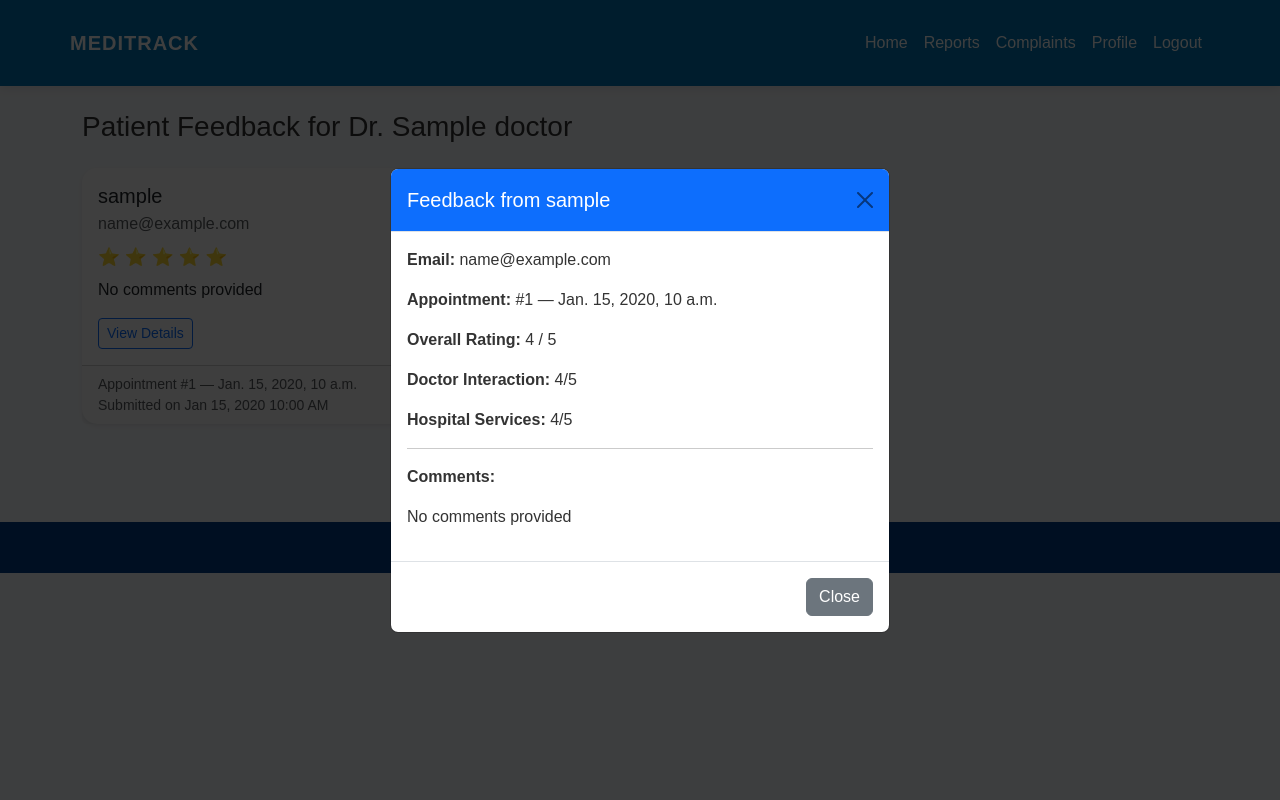
After one commit to gktk2004/medi_track_updated, a Django app: template meditrackapp/templates/doctor/doctor_feedback.html in a window 1280 px wide, after a click on "View Details". The commit adds this page. Run offline with Django 3.2, Linux system fonts and the light colour scheme; the template is opened without the code that fills it: most values are stand-ins (such as "Sample title", 1, 10 or a date in 2020).

Commit message:
FeedBack

```diff
--- a/meditrack/settings.py
+++ b/meditrack/settings.py
@@ -136,6 +136,6 @@ EMAIL_BACKEND = 'django.core.mail.backends.smtp.EmailBackend'
 EMAIL_HOST = 'smtp.gmail.com'
 EMAIL_PORT = 587
 EMAIL_USE_TLS = True
-EMAIL_HOST_USER = 'kishantm96@gmail.com'
-EMAIL_HOST_PASSWORD = 'grid vkqi yoxj oblo'  # Not your Gmail password!
+EMAIL_HOST_USER = ''
+EMAIL_HOST_PASSWORD = ''  # Not your Gmail password!
 DEFAULT_FROM_EMAIL = EMAIL_HOST_USER
--- a/meditrackapp/templates/admin/add_doctor.html
+++ b/meditrackapp/templates/admin/add_doctor.html
@@ -38,7 +38,7 @@
 
         <div class="mb-3">
           <label class="form-label fw-semibold" style="color: #0077b6;">Password</label>
-          <input type="password" name="password" class="form-control" required placeholder="Set temporary password">
+          <input type="password" name="password" class="form-control" required placeholder="Enter password">
         </div>
 
         <!-- Department / Specialization -->
--- /dev/null
+++ b/meditrackapp/templates/doctor/doctor_feedback.html
@@ -0,0 +1,75 @@
+{% extends 'doctor/doctor_index.html' %}
+{% block content %}
+<style>
+  body { background-color: #f7f9fc; }
+  .rating { color: #ffc107; font-size: 1.1rem; }
+</style>
+
+<div class="container py-4">
+  <h3 class="mb-4">Patient Feedback for Dr. {{ doctor.name }}</h3>
+
+  {% if feedback_list %}
+    <div class="row">
+      {% for fb in feedback_list %}
+        <div class="col-md-6 mb-4">
+          <div class="card shadow-sm">
+            <div class="card-body">
+              <h5 class="card-title mb-1">{{ fb.appointment.user.username }}</h5>
+              <p class="text-muted mb-2">{{ fb.appointment.user.email }}</p>
+
+              <div class="rating mb-2">
+                {% for i in "12345"|slice:":fb.star_rating"|make_list %}
+                  ⭐
+                {% endfor %}
+              </div>
+
+              <p class="card-text text-truncate" style="max-width: 90%;">
+                {{ fb.comments|default:"No comments provided" }}
+              </p>
+
+              <button class="btn btn-outline-primary btn-sm" data-bs-toggle="modal" data-bs-target="#feedbackModal{{ fb.id }}">
+                View Details
+              </button>
+            </div>
+            <div class="card-footer text-muted small">
+              Appointment #{{ fb.appointment.id }} — {{ fb.appointment.date }}
+              <br>Submitted on {{ fb.created_at|date:"M d, Y h:i A" }}
+            </div>
+          </div>
+        </div>
+
+        <!-- Feedback Modal -->
+        <div class="modal fade" id="feedbackModal{{ fb.id }}" tabindex="-1" aria-labelledby="feedbackModalLabel{{ fb.id }}" aria-hidden="true">
+          <div class="modal-dialog modal-dialog-centered">
+            <div class="modal-content">
+              <div class="modal-header bg-primary text-white">
+                <h5 class="modal-title" id="feedbackModalLabel{{ fb.id }}">
+                  Feedback from {{ fb.appointment.user.username }}
+                </h5>
+                <button type="button" class="btn-close" data-bs-dismiss="modal"></button>
+              </div>
+              <div class="modal-body">
+                <p><strong>Email:</strong> {{ fb.appointment.user.email }}</p>
+                <p><strong>Appointment:</strong> #{{ fb.appointment.id }} — {{ fb.appointment.date }}</p>
+                <p><strong>Overall Rating:</strong> {{ fb.star_rating }} / 5</p>
+                <p><strong>Doctor Interaction:</strong> {{ fb.doctor_interaction_rating }}/5</p>
+                <p><strong>Hospital Services:</strong> {{ fb.hospital_service_rating }}/5</p>
+                <hr>
+                <p><strong>Comments:</strong></p>
+                <p>{{ fb.comments|default:"No comments provided" }}</p>
+              </div>
+              <div class="modal-footer">
+                <button type="button" class="btn btn-secondary" data-bs-dismiss="modal">Close</button>
+              </div>
+            </div>
+          </div>
+        </div>
+      {% endfor %}
+    </div>
+  {% else %}
+    <div class="alert alert-info text-center">No feedback received yet.</div>
+  {% endif %}
+</div>
+
+<script src="https://cdn.jsdelivr.net/npm/bootstrap@5.3.2/dist/js/bootstrap.bundle.min.js"></script>
+{% endblock %}
--- a/meditrackapp/templates/doctor/doctor_index.html
+++ b/meditrackapp/templates/doctor/doctor_index.html
@@ -155,7 +155,7 @@
 
 
       <!-- Scheduling -->
-      <div class="col-md-4">
+      <!-- <div class="col-md-4">
         <div class="card text-center">
           <img src="https://cdn.pixabay.com/photo/2016/03/31/19/56/calendar-1297979_1280.png" alt="Schedule">
           <div class="card-body">
@@ -164,7 +164,7 @@
             <a href="#" class="btn btn-custom w-100">Manage Appointments</a>
           </div>
         </div>
-      </div>
+      </div> -->
 
       <!-- Tokens -->
       <div class="col-md-4">
@@ -173,13 +173,13 @@
           <div class="card-body">
             <h5 class="card-title">Patient Medical History</h5>
             <p class="card-text">Access and update patient medical records.</p>
-            <a href="#" class="btn btn-custom w-100">View History</a>
+            <a href="/meditrack/doctor/{{ doctor.id }}/patients/" class="btn btn-custom w-100">View History</a>
           </div>
         </div>
       </div>
 
       <!-- Reports -->
-      <div class="col-md-4">
+      <!-- <div class="col-md-4">
         <div class="card text-center">
           <img src="https://cdn.pixabay.com/photo/2018/03/01/09/33/analysis-3194943_1280.jpg" alt="Reports">
           <div class="card-body">
@@ -188,7 +188,7 @@
             <a href="#" class="btn btn-custom w-100">Manage Prescriptions</a>
           </div>
         </div>
-      </div>
+      </div> -->
 
       <!-- Send Delay Notifications -->
       <div class="col-md-4">
@@ -209,7 +209,7 @@
           <div class="card-body">
             <h5 class="card-title">Patient Feedback</h5>
             <p class="card-text">View and respond to patient feedback or complaints.</p>
-            <a href="#" class="btn btn-custom w-100">View Feedback</a>
+            <a href="/meditrack/doctor/{{ doctor.id }}/feedback/" class="btn btn-custom w-100">View Feedback</a>
           </div>
         </div>
       </div>
--- a/meditrackapp/urls.py
+++ b/meditrackapp/urls.py
@@ -21,4 +21,6 @@ urlpatterns = [
     path('upcoming_appointments/', views.doctor_upcoming_appointments, name='upcoming_appointments'),
     path('start-op/<int:doctor_id>/', views.start_op, name='start_op'),
     path('prescription/<int:appointment_id>/', views.add_prescription, name='add_prescription'),
+    path('doctor/<int:doctor_id>/patients/', views.doctor_patients_view, name='doctor_patients'),
+    path('doctor/<int:doctor_id>/feedback/', views.doctor_feedback_view, name='doctor_feedback_view'),
 ]
--- a/userapp/urls.py
+++ b/userapp/urls.py
@@ -56,4 +56,5 @@ urlpatterns = [
     path('submit_feedback/', SubmitFeedbackView.as_view(), name='submit_feedback'),
     path('feedback_list/', FeedbackListView.as_view(), name='feedback_list'),
     path('feedback_details/', FeedbackDetailView.as_view(), name='feedback_details'),
+    path('appointment_confirmation/', BookingConfirmationView.as_view(), name='booking_confirmation'),
 ]
```
Also changed, not shown: meditrackapp/templates/doctor/doctor_patients.html (added, +124 -0 lines), meditrackapp/views.py (+62 -0 lines), userapp/views.py (+45 -0 lines).
